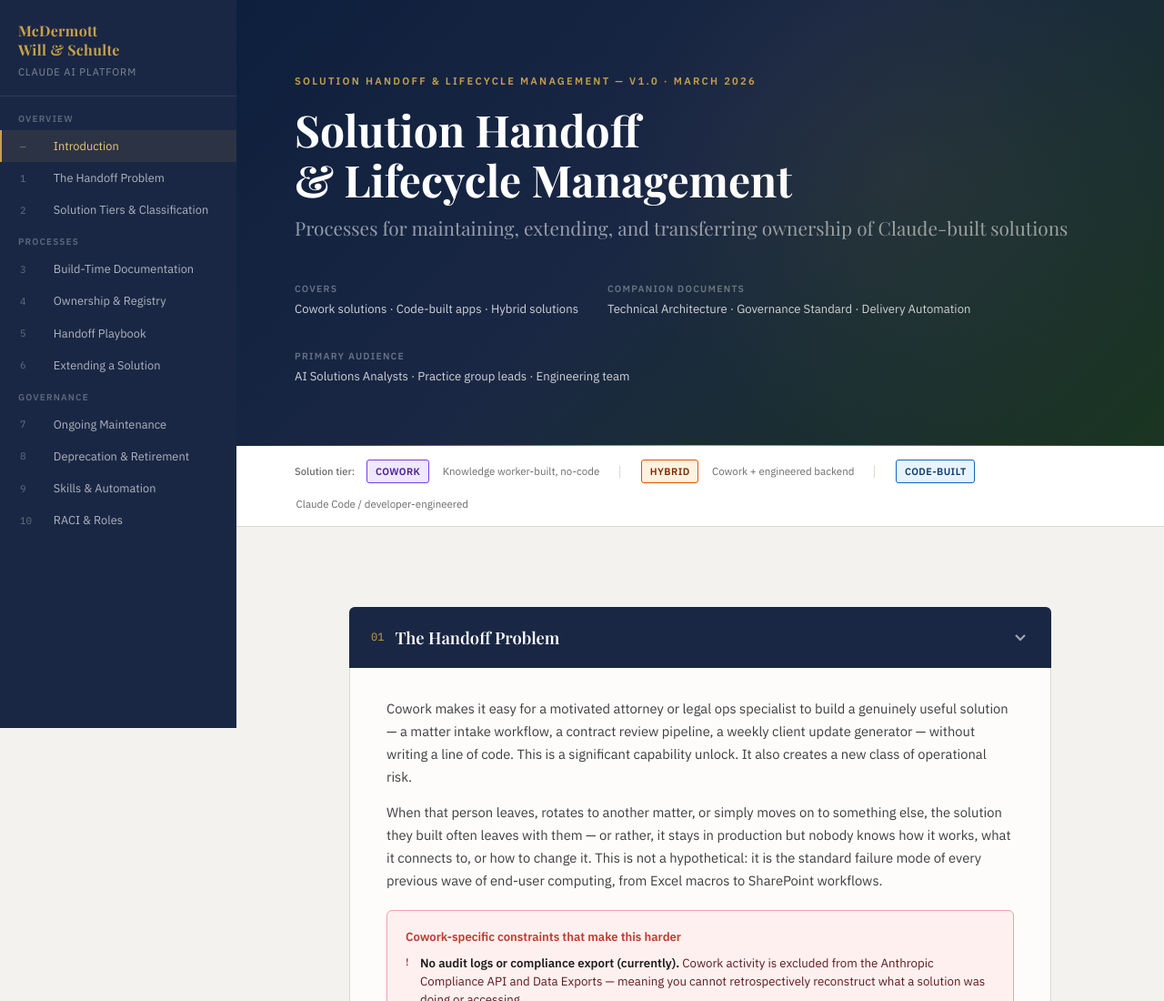
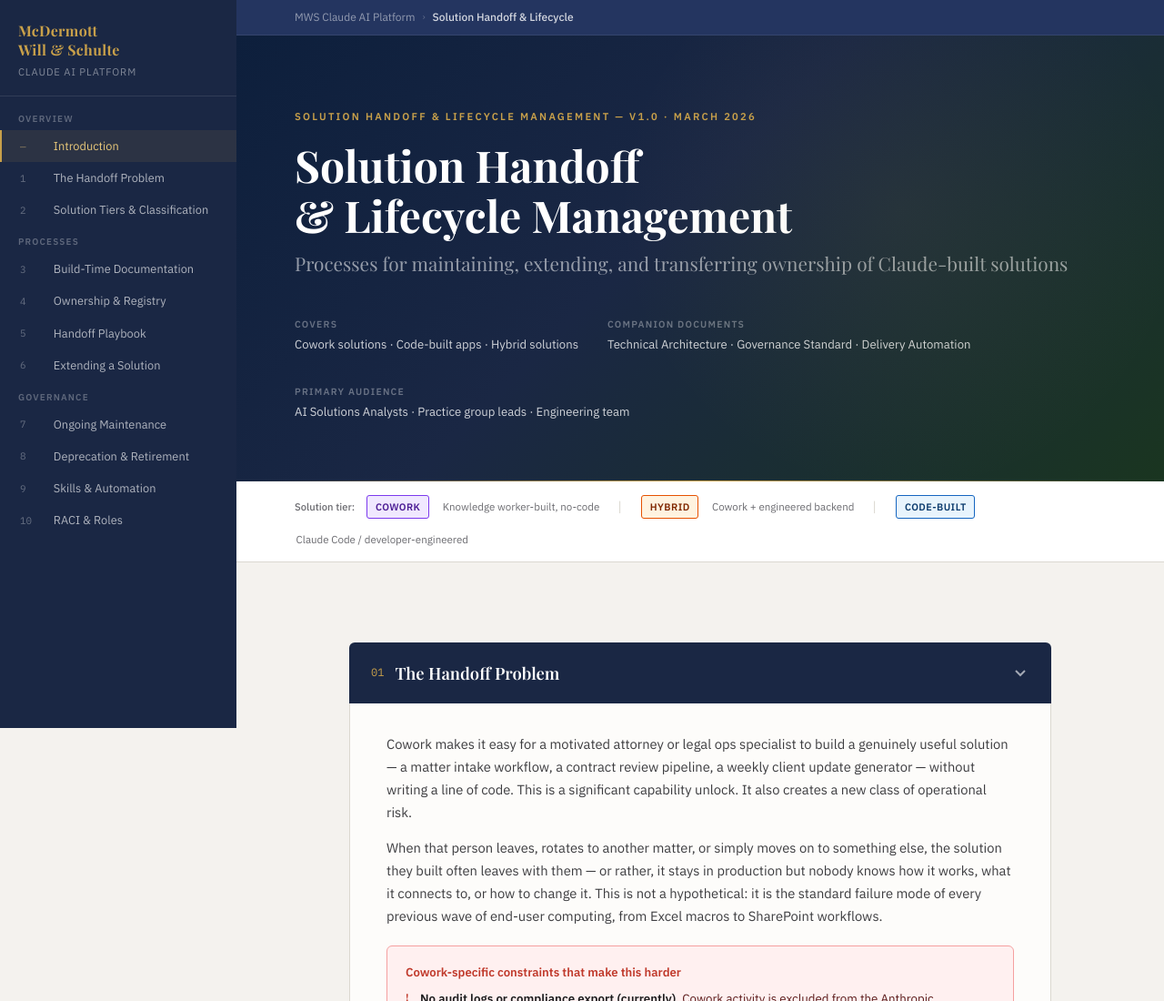
Before and after one commit to ns2strong/Claude-Resource-Hub, a website: page MWS_Claude_Solution_Handoff_v1.0.html in a window 1280 px wide. Shown: the top 1100 px of the page at 91% size. Drawn offline with nearby package versions, Linux system fonts and the light colour scheme.

Commit message:
[feat] NO-TICKET Add breadcrumb navigation to all five guides
Adds a sticky breadcrumb bar (MWS Claude AI Platform › [Guide name])
to the top of each guide, linking back to index.html.

```diff
--- a/MWS_Claude_Solution_Handoff_v1.0.html
+++ b/MWS_Claude_Solution_Handoff_v1.0.html
@@ -185,6 +185,14 @@ td:first-child{font-weight:500;color:var(--text)}
 /* Scrollbar */
 #nav::-webkit-scrollbar-track{background:transparent}
 @media print{#nav,#tier-bar{display:none}#main{margin-left:0}.sb.col{display:block!important}}
+
+/* ── Breadcrumb ── */
+#breadcrumb{background:var(--navy-mid);border-bottom:1px solid rgba(255,255,255,.08);padding:.55rem 4rem;display:flex;align-items:center;gap:.5rem;font-size:.75rem;position:sticky;top:0;z-index:200}
+#breadcrumb a{color:rgba(255,255,255,.5);text-decoration:none;transition:color .15s}
+#breadcrumb a:hover{color:var(--accent-lt)}
+#breadcrumb .bc-sep{color:rgba(255,255,255,.25);font-size:.65rem}
+#breadcrumb .bc-current{color:rgba(255,255,255,.8);font-weight:500}
+
 </style>
 </head>
 <body>
@@ -214,6 +222,8 @@ td:first-child{font-weight:500;color:var(--text)}
 </nav>
 
 <div id="main">
+<div id="breadcrumb"><a href="index.html">MWS Claude AI Platform</a><span class="bc-sep">›</span><span class="bc-current">Solution Handoff & Lifecycle</span></div>
+
 <div id="hero">
   <div class="he">Solution Handoff &amp; Lifecycle Management — v1.0 · March 2026</div>
   <div class="ht">Solution Handoff<br>&amp; Lifecycle Management</div>
```
Also changed, not shown: MWS_Claude_Delivery_Automation_v1.0.html (+10 -0 lines), MWS_Claude_Governance_Standard_v0.9.html (+10 -0 lines), MWS_Claude_QA_Automation_v1.0.html (+10 -0 lines), MWS_Claude_Technical_Architecture_v1.0.html (+10 -0 lines).
